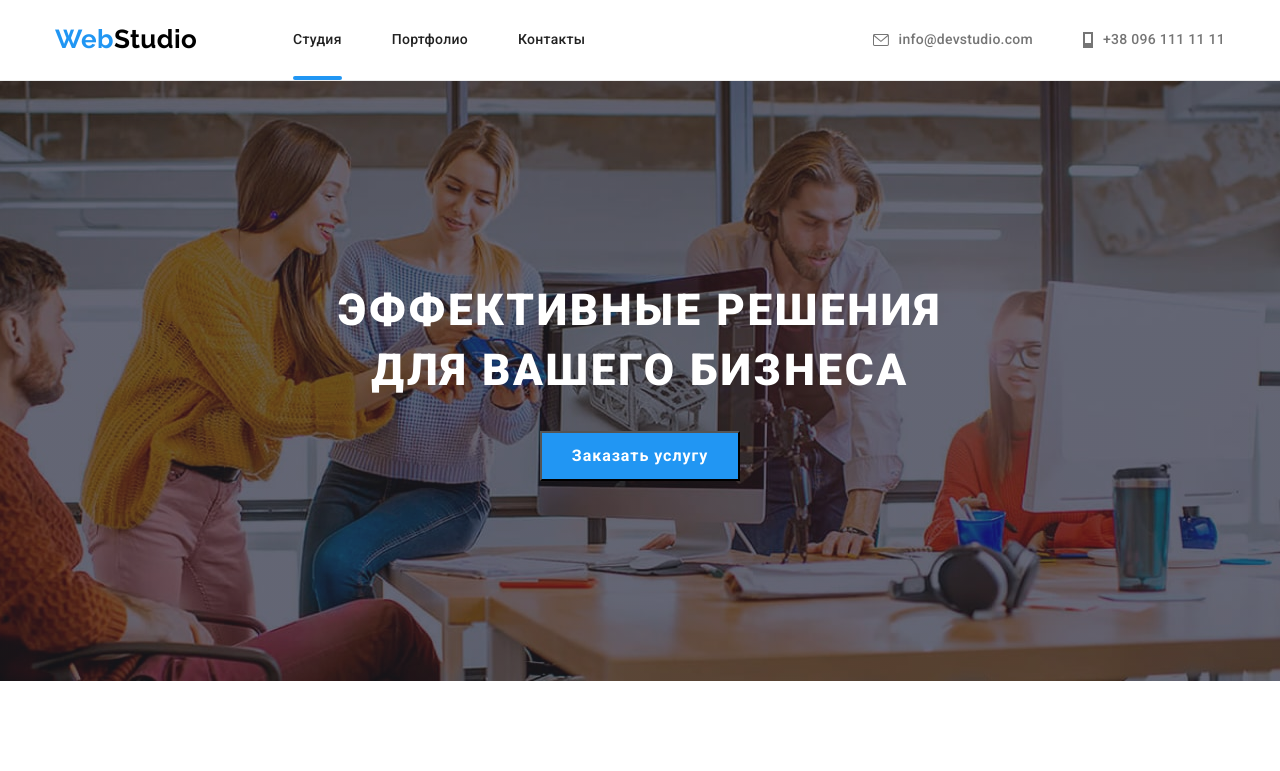
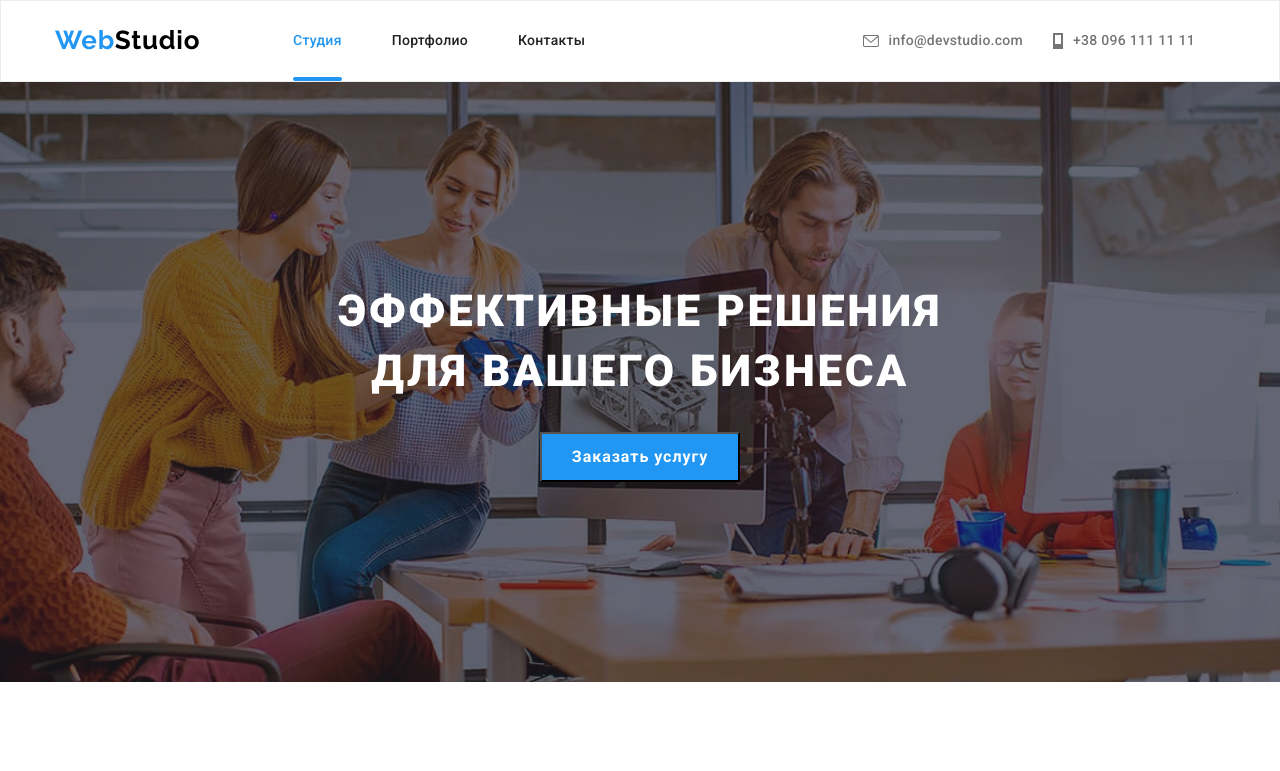
Before and after one commit to Kilivnik/goit-markup-hw-07, a plain HTML site: page index.html in a window 1280 px wide. Shown: the top 771 px of the page. Drawn offline with nearby package versions, Linux system fonts and the light colour scheme; files whose address does not match are found by name.

Commit message:
adds header-bem

```diff
--- a/css/styles.css
+++ b/css/styles.css
@@ -85,19 +85,15 @@ body {
   font-weight: 700;
   font-size: 26px;
   line-height: 1.19;
+  letter-spacing: 0.03em;
+  text-decoration: none;
+  color: var(--accent-color);
+  width: 145px;
 }
 
 /*---------------HEADER---------------*/
 
-.logo-web {
-  color: var(--accent-color);
-  display: flex;
-  padding-top: 24px;
-  padding-bottom: 25px;
-  margin-right: 93px;
-  width: 145px;
-}
-
+/*
 .logo-footer {
   color: var(--accent-color);
   display: flex;
@@ -106,25 +102,8 @@ body {
   width: 145px;
 }
 
-.logo-studio {
-  color: #000000;
-}
-
 .logo-studio-footer {
   color: var(--primary-color);
-}
-
-.header-link {
-  position: relative;
-  display: block;
-  font-weight: 500;
-  font-size: 14px;
-  line-height: 1.14;
-  letter-spacing: 0.02em;
-  color: var(--primary-title-color);
-  padding-top: 32px;
-  padding-bottom: 32px;
-  transition: color 250ms cubic-bezier(0.4, 0, 0.2, 1);
 }
 
 .header-link:hover,
@@ -132,7 +111,70 @@ body {
   color: var(--accent-color);
 }
 
-.header-link.active::after {
+.header-mail:hover,
+.header-mail:focus,
+.header-tel:hover,
+.header-tel:focus {
+  color: var(--accent-color);
+}
+
+/*----------------HEADER-----------*/
+
+.header {
+  color: var(--primary-color);
+  border: 1px solid #ececec;
+}
+.header__container {
+  display: flex;
+  align-items: center;
+}
+
+.menu {
+  display: flex;
+  align-items: center;
+}
+
+.menu__logo {
+  padding-top: 24px;
+  padding-bottom: 25px;
+  margin-right: 93px;
+}
+
+.logo__dark {
+  color: #000;
+}
+
+.navigation {
+  display: flex;
+}
+
+.navigation__item {
+  position: relative;
+}
+
+.navigation__item:not(last chaild) {
+  margin-right: 50px;
+}
+
+.navigation__link {
+  display: block;
+  padding-top: 32px;
+  padding-bottom: 32px;
+
+  font-weight: 500;
+  font-size: 14px;
+  line-height: 1.14;
+  letter-spacing: 0.02em;
+  color: var(--primary-title-color);
+
+  transition: color 250ms cubic-bezier(0.4, 0, 0.2, 1);
+}
+
+.navigation__link-active {
+  color: var(--primary-btn-color);
+}
+
+.navigation__link-active::after {
   content: "";
   width: 100%;
   height: 4px;
@@ -143,61 +185,39 @@ body {
   border-radius: 2px;
 }
 
-.header-mail,
-.header-tel {
+.header__contacts {
+  margin-left: auto;
+  justify-content: center;
+}
+
+.contacts {
+  display: flex;
+  justify-content: center;
+}
+
+.contacts__link {
+  display: flex;
+  align-items: center;
+  justify-content: center;
+  padding-top: 32px;
+  padding-bottom: 32px;
+
   font-weight: 500;
   font-size: 14px;
   line-height: 1.14;
   letter-spacing: 0.02em;
   color: var(--link-text-color);
-  padding-top: 32px;
-  padding-bottom: 32px;
-  justify-content: center;
-  display: flex;
-  align-items: center;
+
   transition: color 250ms cubic-bezier(0.4, 0, 0.2, 1);
 }
 
-.header-mail:hover,
-.header-mail:focus,
-.header-tel:hover,
-.header-tel:focus {
-  color: var(--accent-color);
-}
-
-.header {
-  border-bottom: 1px solid #ececec;
-  background: var(--primary-color);
-}
-
-.header-container {
-  display: flex;
-  align-items: center;
-}
-
-.header-navigation {
-  display: flex;
-  align-items: center;
-}
-
-.header-connect {
-  margin-left: auto;
-  justify-content: center;
-}
-
-.header-list {
-  display: flex;
-  justify-content: center;
-}
-
-.header-mail-icon,
-.header-tel-icon {
+.contacts__icon {
   margin-right: 10px;
   fill: currentColor;
 }
 
-.header-item:not(:last-child) {
-  margin-right: 50px;
+.contacts__item:not(last chaild) {
+  margin-right: 30px;
 }
 
 /*----------------MAIN------------*/
--- a/index.html
+++ b/index.html
@@ -19,29 +19,28 @@
 <body>
     <!-- Шапка сайта  -->
     <header class="header">
-        <div class="container header-container">
-            <nav class="header-navigation">
-                <a class="link logo logo-web" href="./index.html">Web<span class=" logo logo-studio">Studio</span></a>
-                <ul class="list header-list">
-                    <li class="header-item"><a class="link header-link active" href="./index.html">Студия</a></li>
-                    <li class="header-item"><a class="link header-link" href="./portfolio.html">Портфолио</a></li>
-                    <li class="header-item"><a class="link header-link" href="">Контакты</a></li>
+        <div class="container header__container">
+            <nav class="menu">
+                <a class="link logo menu__logo" href="./index.html">Web<span class="logo__dark">Studio</span></a>
+                <ul class="list navigation">
+                    <li class="navigation__item"><a class="link navigation__link navigation__link-active"
+                            href="./index.html">Студия</a></li>
+                    <li class="navigation__item"><a class="link navigation__link" href="./portfolio.html">Портфолио</a></li>
+                    <li class="navigation__item"><a class="link navigation__link" href="">Контакты</a></li>
                 </ul>
             </nav>
-            <div class="header-connect">
-                <ul class="list header-list">
-                    <li class="header-item"><a class="link header-mail" href="mailto:http://info@devstudio.com">
-                            <svg class="header-mail-icon" width="16" height="12">
+            <ul class="list contacts header__contacts">
+                <li class="contacts__item"><a class="link contacts__link" href="mailto:http://info@devstudio.com">
+                        <svg class="contacts__icon" width="16" height="12">
                             <use href="./images/icons.svg#icon-mail"></use>
                         </svg>
                         info@devstudio.com</a></li>
-                    <li class="header-item"><a class="link header-tel" href="tel:+380961111111">
-                            <svg class="header-tel-icon" width="10" height="16">
+                <li class="contacts__item"><a class="link contacts__link" href="tel:+380961111111">
+                        <svg class="contacts__icon" width="10" height="16">
                             <use href="./images/icons.svg#icon-tel"></use>
                         </svg>
                         +38 096 111 11 11</a></li>
             </ul>
-            </div>
         </div>
     </header>
 
```
Also changed, not shown: portfolio.html (+13 -14 lines). Lines whose indentation alone changed are shown as unchanged.
